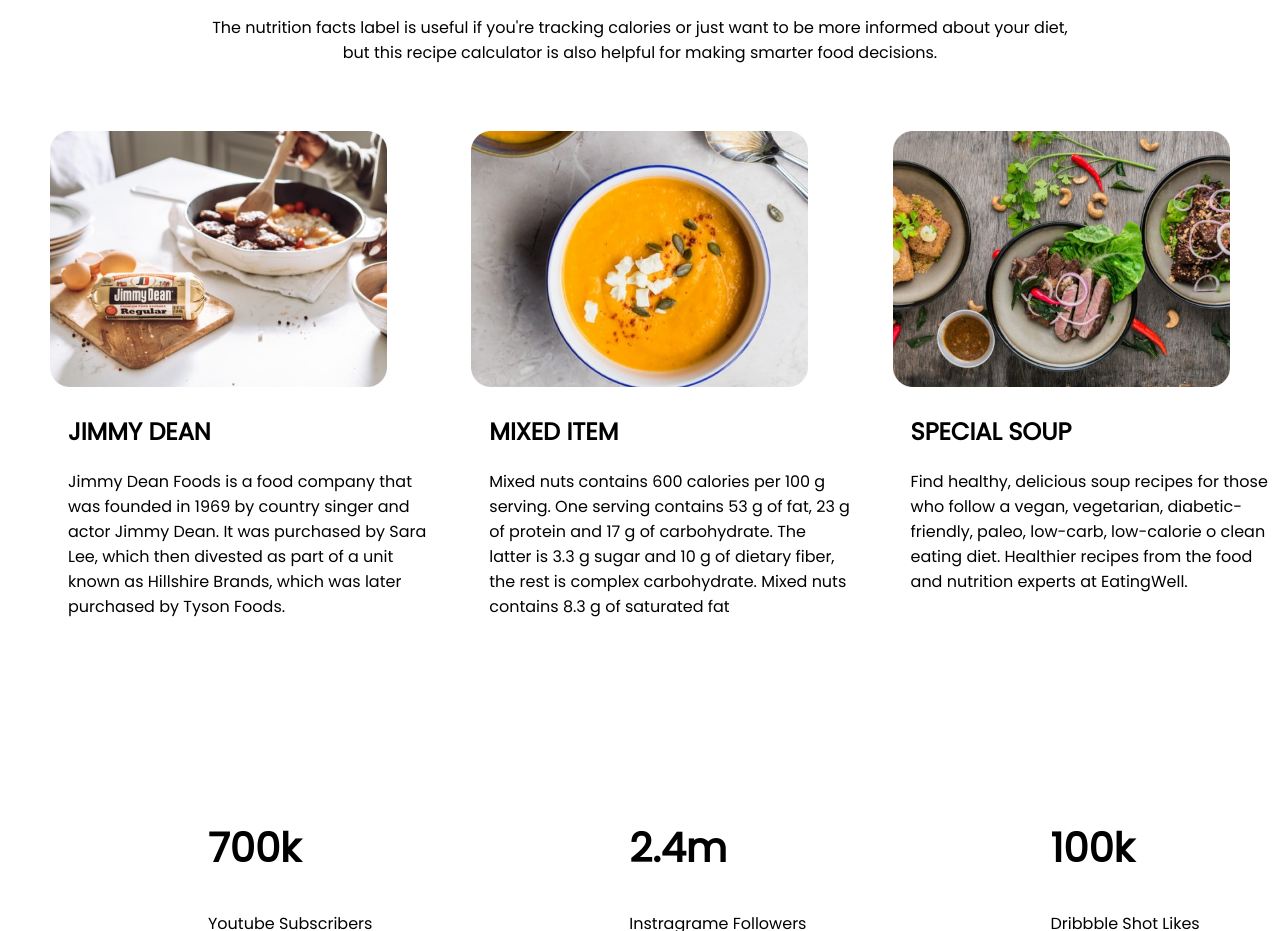
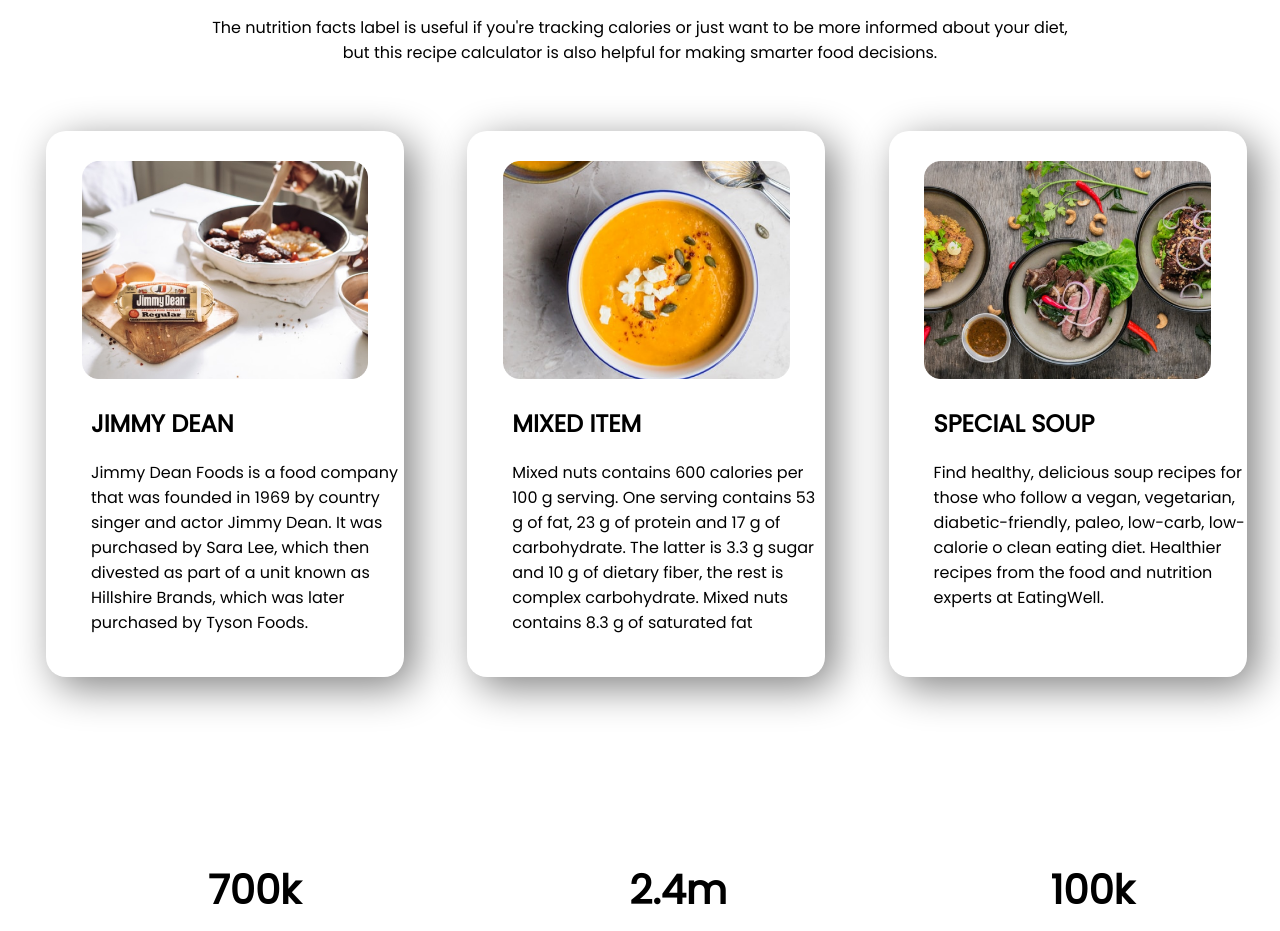
Before and after one commit to tanvirbg/food-network, a plain HTML site: page index.html in a window 1280 px wide. Shown: the part 1940-2871 px from the top of the page. Drawn offline with Linux system fonts and the light colour scheme.

Commit message:
box-shadow

```diff
--- a/style.css
+++ b/style.css
@@ -49,6 +49,13 @@ body{
 }
 .img{
     width: 33.33%;
+    box-shadow: 10px 10px 40px grey;
+    margin-left: 3%;
+    margin-right: 2%;
+    padding-top: 30px;
+    padding-bottom: 2%;
+    border-radius: 20px;
+
 }
 .img img{
     width: 80%;
@@ -56,11 +63,11 @@ body{
 }
 .img h2{
     text-align: left;
-    padding-left: 60px;
+    padding-left:45px;
 }
 .img p{
     text-align: left;
-    padding-left: 60px;
+    padding-left: 45px;
 }
 footer{
     text-align: center;
```
